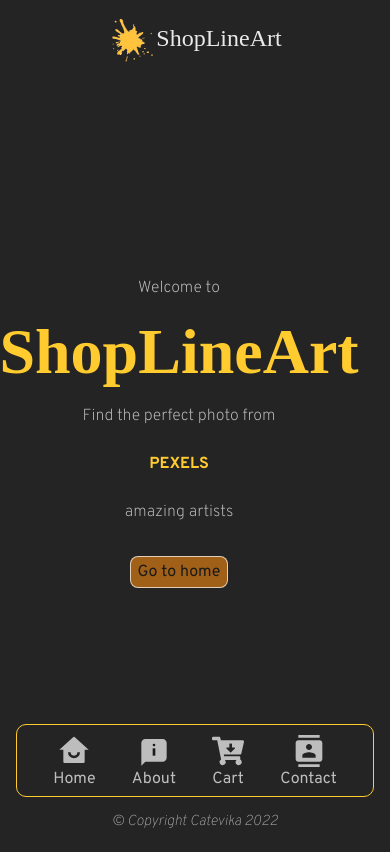
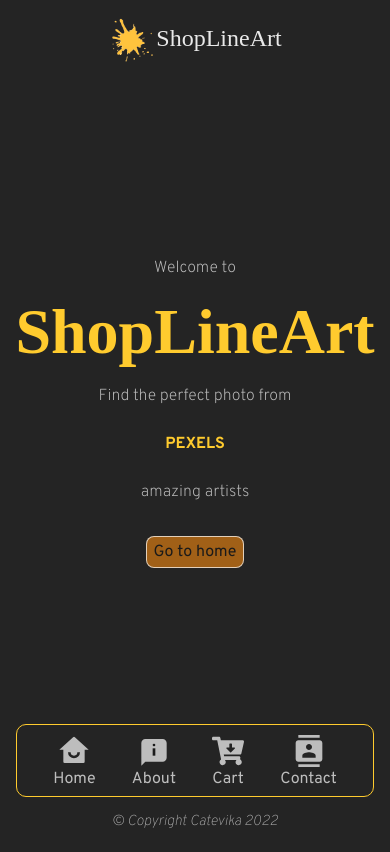
Before and after one commit to Catevika/catevika_shoplineart-client, a React (Vite) app: page / in a window 390 px wide. Built offline with nearby package versions, Linux system fonts and the light colour scheme; no server answers; a web font is replaced by a local one; what pexels would draw is missing.

Commit message:
Fix Welcome btn z-index on small screen

```diff
--- a/src/components/basicLayout/BasicLayout.jsx
+++ b/src/components/basicLayout/BasicLayout.jsx
@@ -3,8 +3,7 @@ import SideBar from '../sideBar/SideBar';
 import Footer from '../footer/Footer';
 import './basicLayout.css';
 
-export default function BasicLayout()
-{
+export default function BasicLayout() {
 	const location = useLocation();
 
 	return (
@@ -13,7 +12,7 @@ export default function BasicLayout()
 			<main>
 				<Outlet />
 				{location.pathname === '/' ? <div className='welcome__container'>
-					<p title='Welcome' className='welcome__text'>
+					<p title='Welcome'>
 						Welcome to
 					</p>
 					<h1 title='ShopLineArt' className='welcome__title'><span>ShopLineArt</span></h1>
@@ -22,7 +21,7 @@ export default function BasicLayout()
 						<a
 							href='https://www.pexels.com'
 							title='Pexels link'
-							className='welcome__text-link'
+							className='welcome__link'
 						>PEXELS</a>{' '}
 						amazing&nbsp;artists</p>
 					<Link to='/home'>
--- a/src/components/basicLayout/basicLayout.css
+++ b/src/components/basicLayout/basicLayout.css
@@ -31,19 +31,20 @@
   line-height: 5rem;
 }
 
-.welcome__text-link {
+.welcome__link {
   font-weight: 600;
   color: var(--gold);
 }
 
 .welcome__btn {
   margin-top: 20px;
+  z-index: 250;
 }
 
 @media screen and (max-width: 575px) {
   .welcome__container {
-    width: calc(100% - 2rem);
-    margin-left: 0;
+    width: auto;
+    margin: 0;
   }
 
   .welcome__container p {
```
